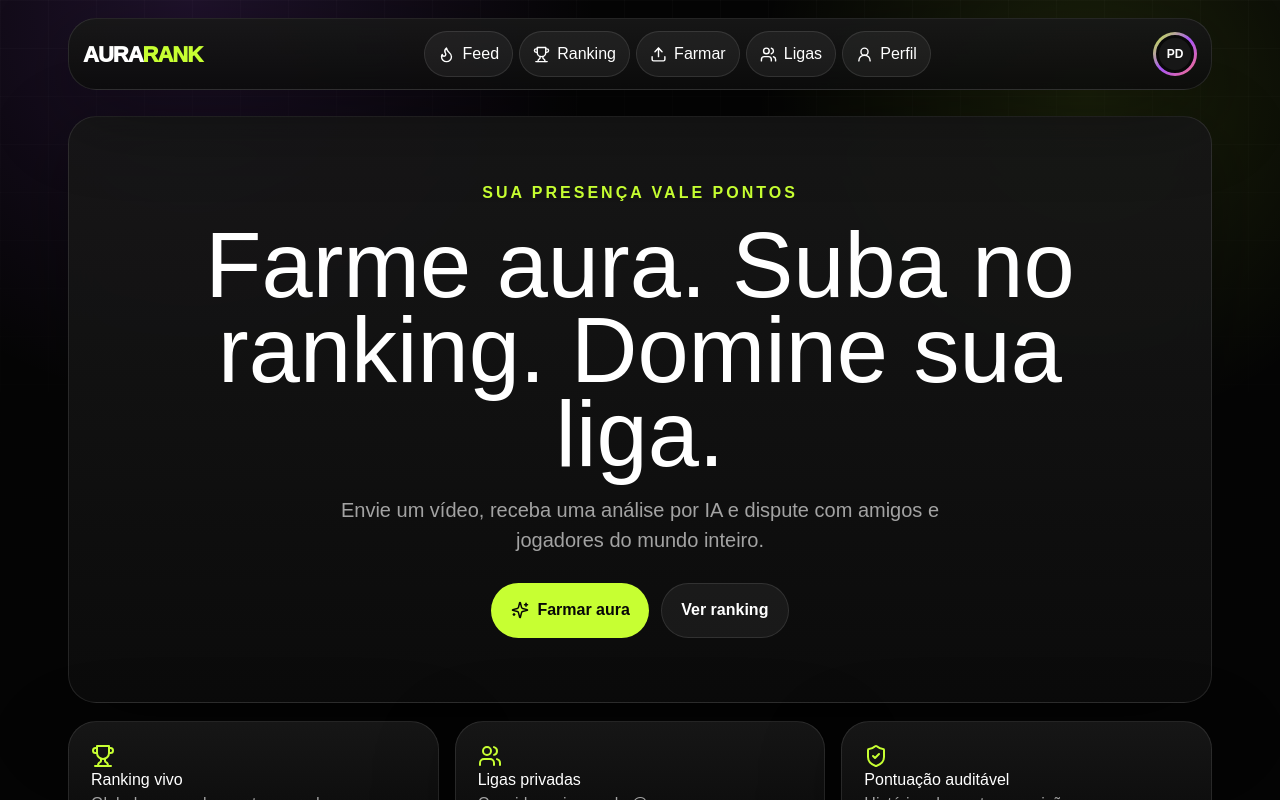
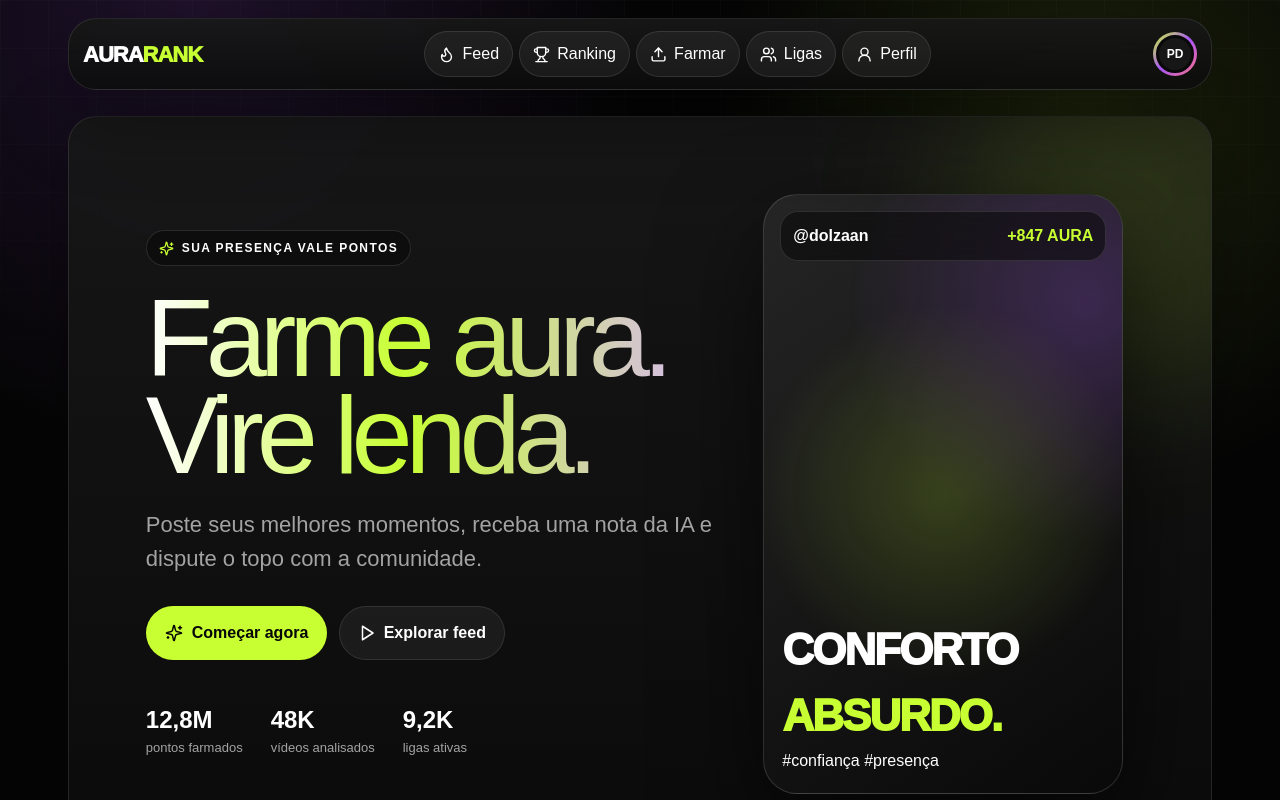
Before and after one commit to dolzaan/aura-rank, a Next.js app: page / in a window 1280 px wide. Shown: the top 800 px of the page. Built offline with nearby package versions, Linux system fonts and the light colour scheme.

Commit message:
Redesign landing page experience

```diff
--- a/src/app/page.tsx
+++ b/src/app/page.tsx
@@ -1,3 +1,27 @@
 import Link from "next/link";
-import { Sparkles, ShieldCheck, Trophy, Users } from "lucide-react";
-export default function Home(){return <><section className="panel" style={{padding:'64px 28px',textAlign:'center'}}><div className="lime" style={{fontWeight:900,letterSpacing:3}}>SUA PRESENÇA VALE PONTOS</div><h1 style={{fontSize:'clamp(44px,8vw,92px)',lineHeight:.92,margin:'18px auto',maxWidth:900}}>Farme aura. Suba no ranking. Domine sua liga.</h1><p className="muted" style={{fontSize:20,maxWidth:690,margin:'0 auto 28px'}}>Envie um vídeo, receba uma análise por IA e dispute com amigos e jogadores do mundo inteiro.</p><div style={{display:'flex',gap:12,justifyContent:'center',flexWrap:'wrap'}}><Link className="btn" href="/upload"><Sparkles size={18}/>Farmar aura</Link><Link className="btn btn-secondary" href="/ranking">Ver ranking</Link></div></section><section className="grid-auto" style={{marginTop:18}}>{[[Trophy,'Ranking vivo','Global, semanal e por temporada.'],[Users,'Ligas privadas','Convide amigos pelo @.'],[ShieldCheck,'Pontuação auditável','Histórico de pontos e revisão.']].map(([Icon,title,text])=><article className="panel" style={{padding:22}} key={String(title)}><Icon className="lime"/><h2>{String(title)}</h2><p className="muted">{String(text)}</p></article>)}</section></>}
+import { ArrowRight, Play, Sparkles, Trophy, Users, Zap } from "lucide-react";
+
+const stats=[['12,8M','pontos farmados'],['48K','vídeos analisados'],['9,2K','ligas ativas']];
+const features=[[Trophy,'Ranking em tempo real','Suba posições a cada vídeo e acompanhe sua evolução.'],[Users,'Ligas privadas','Crie disputas com amigos, creators ou sua comunidade.'],[Zap,'Análise por IA','Presença, execução, estilo e originalidade viram pontos.']];
+
+export default function Home(){return <div className="reveal" style={{display:'grid',gap:18}}>
+  <section className="panel" style={{position:'relative',overflow:'hidden',padding:'clamp(28px,6vw,78px)',minHeight:620,display:'grid',alignItems:'center'}}>
+    <div style={{position:'absolute',width:360,height:360,borderRadius:999,background:'rgba(199,255,50,.12)',filter:'blur(70px)',right:-100,top:-80}}/>
+    <div style={{display:'grid',gridTemplateColumns:'minmax(0,1.2fr) minmax(280px,.8fr)',gap:34,alignItems:'center'}}>
+      <div style={{position:'relative',zIndex:2}}>
+        <div className="glass" style={{display:'inline-flex',alignItems:'center',gap:8,borderRadius:999,padding:'8px 12px',fontWeight:900,fontSize:12,letterSpacing:1.4}}><Sparkles size={15} className="lime"/> SUA PRESENÇA VALE PONTOS</div>
+        <h1 className="gradient-text" style={{fontSize:'clamp(54px,9vw,110px)',lineHeight:.88,letterSpacing:'-.065em',margin:'24px 0',maxWidth:850}}>Farme aura.<br/>Vire lenda.</h1>
+        <p className="muted" style={{fontSize:'clamp(17px,2vw,22px)',lineHeight:1.55,maxWidth:650}}>Poste seus melhores momentos, receba uma nota da IA e dispute o topo com a comunidade.</p>
+        <div style={{display:'flex',gap:12,flexWrap:'wrap',marginTop:30}}><Link className="btn pulse-soft" href="/upload"><Sparkles size={18}/>Começar agora</Link><Link className="btn-secondary" style={{padding:'14px 18px',borderRadius:999,fontWeight:900}} href="/feed"><Play size={18}/>Explorar feed</Link></div>
+        <div style={{display:'flex',gap:28,flexWrap:'wrap',marginTop:42}}>{stats.map(([value,label])=><div key={label}><strong style={{fontSize:24}}>{value}</strong><div className="muted" style={{fontSize:13}}>{label}</div></div>)}</div>
+      </div>
+      <div className="float desktop-only" style={{position:'relative',maxWidth:360,justifySelf:'center',width:'100%'}}>
+        <div className="video-surface" style={{aspectRatio:'9/15',borderRadius:34,border:'1px solid rgba(255,255,255,.14)',boxShadow:'0 40px 100px rgba(0,0,0,.6)'}}>
+          <div className="glass" style={{position:'absolute',top:16,left:16,right:16,borderRadius:18,padding:12,display:'flex',justifyContent:'space-between'}}><b>@dolzaan</b><span className="lime" style={{fontWeight:900}}>+847 AURA</span></div>
+          <div style={{position:'absolute',left:18,right:18,bottom:20}}><div style={{fontSize:44,fontWeight:950,letterSpacing:-2}}>CONFORTO<br/><span className="lime">ABSURDO.</span></div><p style={{marginBottom:0}}>#confiança #presença</p></div>
+        </div>
+      </div>
+    </div>
+  </section>
+  <section className="grid-auto">{features.map(([Icon,title,text])=><article className="panel" style={{padding:24,transition:'transform .25s ease'}} key={String(title)}><div style={{width:46,height:46,borderRadius:16,display:'grid',placeItems:'center',background:'rgba(199,255,50,.1)'}}><Icon className="lime"/></div><h2 style={{fontSize:21,marginBottom:8}}>{String(title)}</h2><p className="muted" style={{lineHeight:1.6}}>{String(text)}</p><Link href="/feed" className="lime" style={{display:'inline-flex',gap:5,alignItems:'center',fontWeight:900}}>Descobrir <ArrowRight size={16}/></Link></article>)}</section>
+</div>}
```
